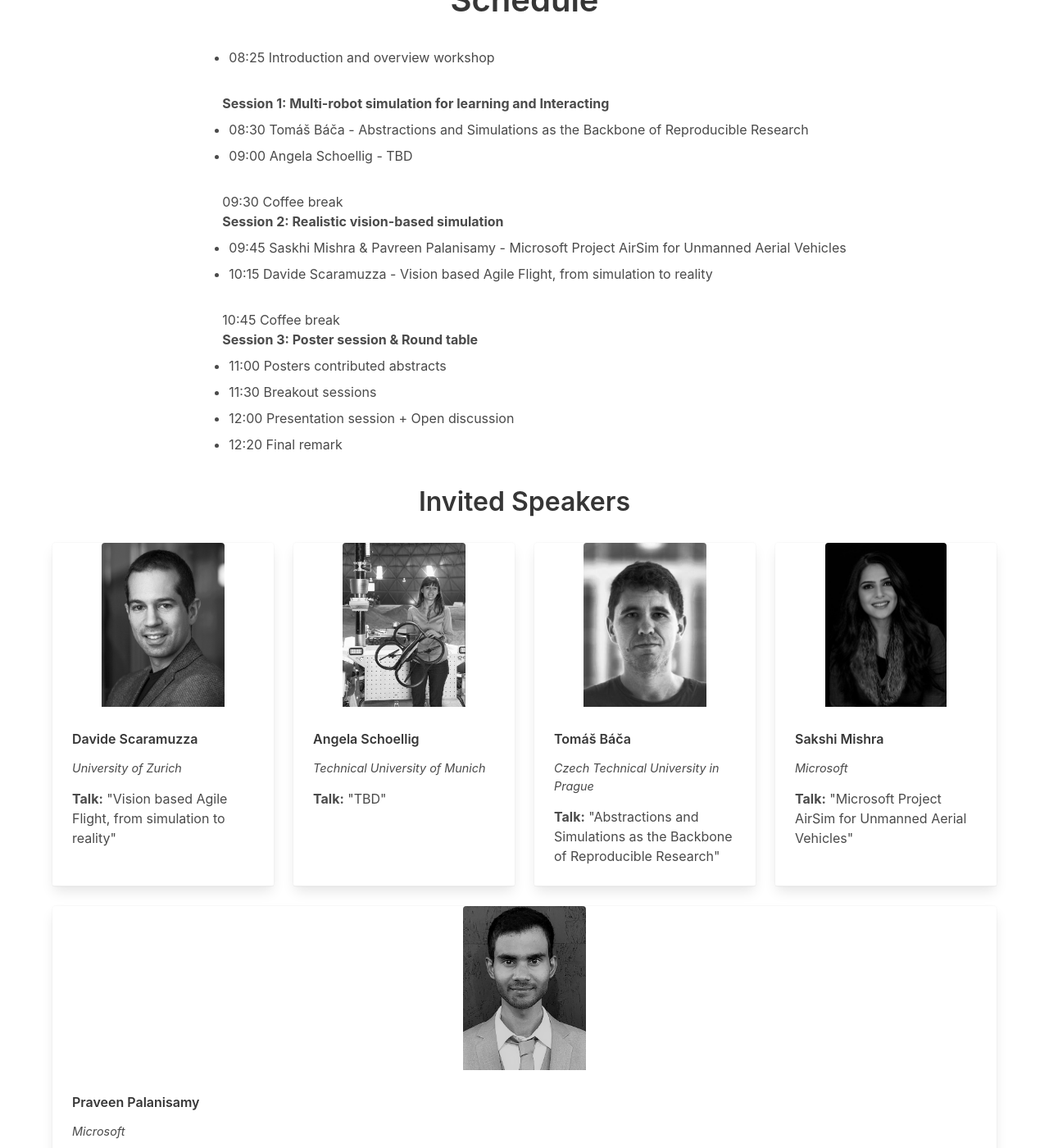
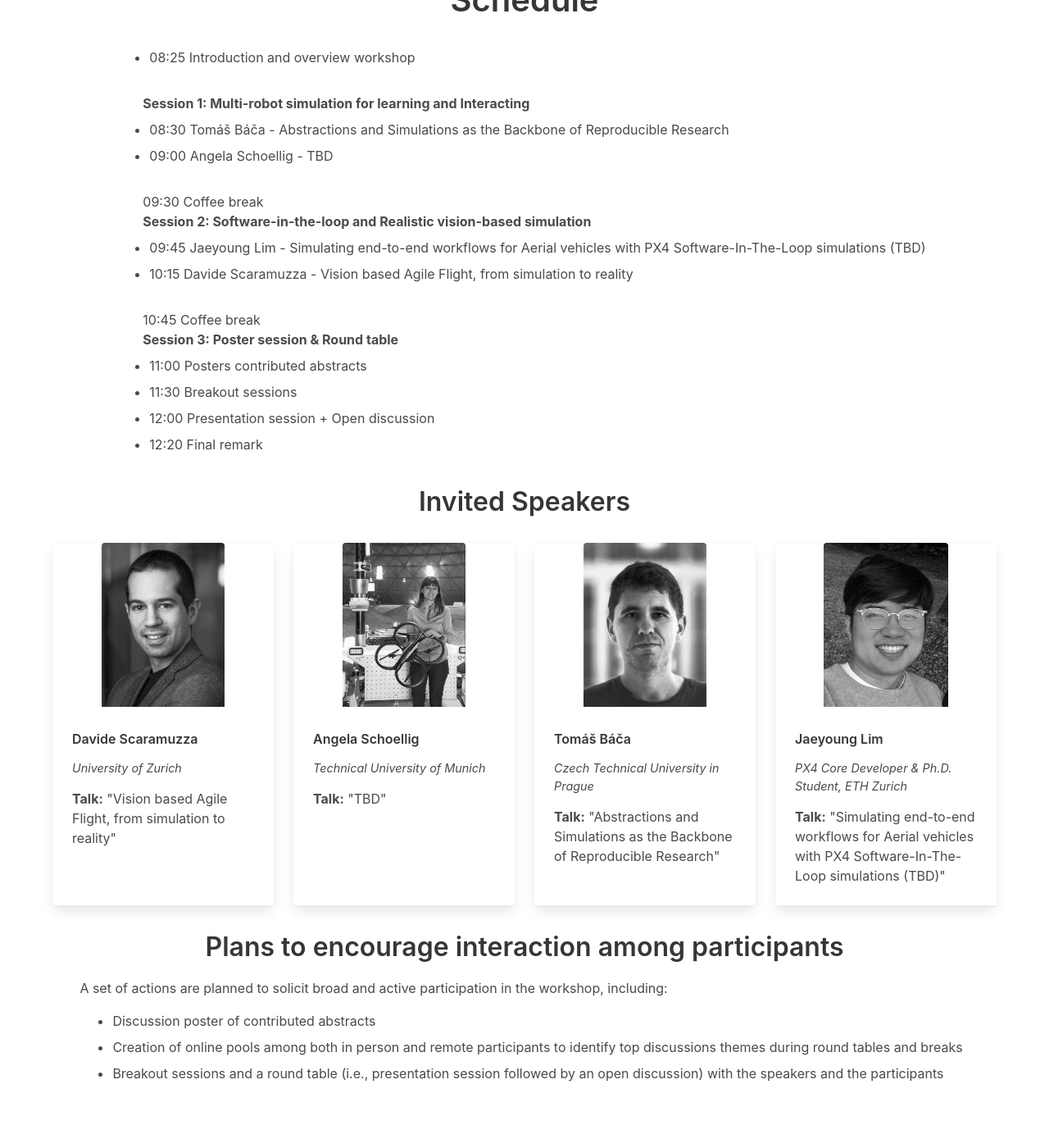
Before and after one commit to IMRCLab/workshop-uav-sims-icra2023, a Jekyll site: the page built from index.html, in a window 1280 px wide and 1400 px high, scrolled down 2042 px. Shown: the whole window at 82% size. Built offline with Jekyll 4.4.1, drawn with Linux system fonts in a browser that asks for light colours; some of the changed text lies outside the part shown.

Commit message:
update speaker

```diff
--- a/_data/speakers.yml
+++ b/_data/speakers.yml
@@ -11,11 +11,15 @@
   affiliation:  Czech Technical University in Prague
   image: tomas_baca.jpg
   talk: Abstractions and Simulations as the Backbone of Reproducible Research
-- name: Sakshi Mishra
-  image: Sakshi-Headshot-ICRA23.jpg
-  affiliation: Microsoft
-  talk: Microsoft Project AirSim for Unmanned Aerial Vehicles
-- name: Praveen Palanisamy
-  affiliation: Microsoft
-  image: Praveen_headshot-ICRA23.jpg
-  talk: Microsoft Project AirSim for Unmanned Aerial Vehicles
+- name: Jaeyoung Lim
+  affiliation: PX4 Core Developer & Ph.D. Student, ETH Zurich
+  image: jaoyounglim.jpg
+  talk: Simulating end-to-end workflows for Aerial vehicles with PX4 Software-In-The-Loop simulations (TBD)
+#- name: Sakshi Mishra
+#  image: Sakshi-Headshot-ICRA23.jpg
+#  affiliation: Microsoft
+#  talk: Microsoft Project AirSim for Unmanned Aerial Vehicles
+#- name: Praveen Palanisamy
+#  affiliation: Microsoft
+#  image: Praveen_headshot-ICRA23.jpg
+#  talk: Microsoft Project AirSim for Unmanned Aerial Vehicles
--- a/index.html
+++ b/index.html
@@ -184,8 +184,8 @@ title: The Role of Robotics Simulators for Unmanned Aerial Vehicles
         <br>
         09:30 Coffee break
         <br>
-        <b>Session 2: Realistic vision-based simulation</b>
-        <li>09:45 Saskhi Mishra & Pavreen Palanisamy - Microsoft Project AirSim for Unmanned Aerial Vehicles</li>
+        <b>Session 2: Software-in-the-loop and Realistic vision-based simulation</b>
+        <li>09:45 Jaeyoung Lim - Simulating end-to-end workflows for Aerial vehicles with PX4 Software-In-The-Loop simulations (TBD)</li>
         <li>10:15 Davide Scaramuzza - Vision based Agile Flight, from simulation to reality</li>
         <br>
         10:45 Coffee break
```
Also changed, not shown: assets/img/jaoyounglim.jpg (added).
